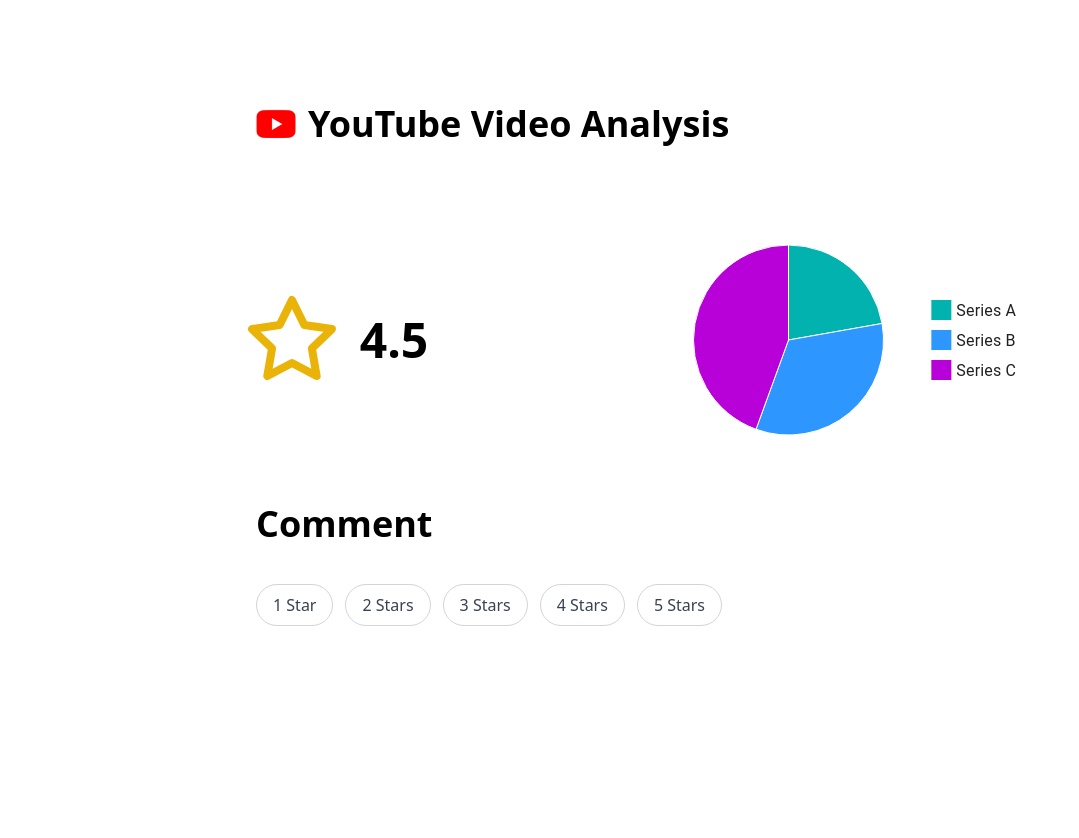
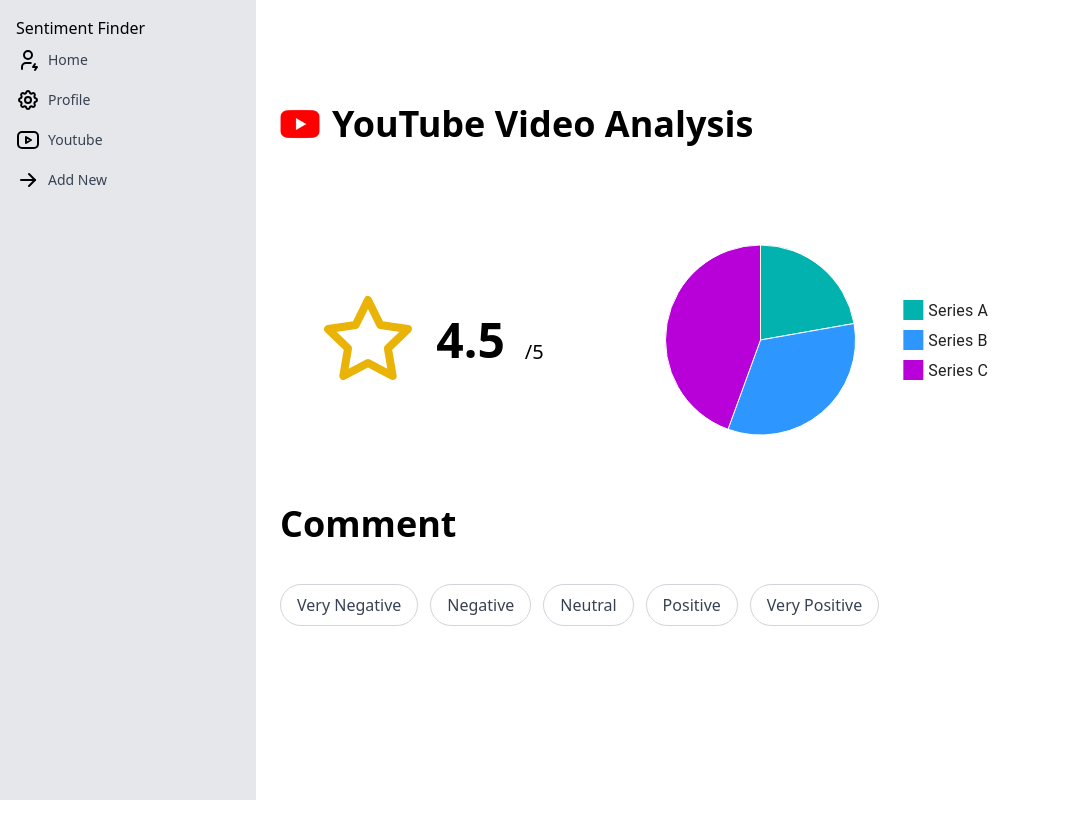
Before and after one commit to manaspros/ecell, a React (Vite) app: page /analysis in a window 1280 px wide. Shown: the top 838 px of the page, without its empty margins (0-1079 px from the left). Before the commit the page ends 800 px from the top, so only its background shows below. Built offline with nearby package versions, Linux system fonts and the light colour scheme.

Commit message:
fixed more design things

```diff
--- a/src/Home/analysis.jsx
+++ b/src/Home/analysis.jsx
@@ -1,19 +1,18 @@
 import React from "react";
-import { IconStar } from "@tabler/icons-react"; // icon for star
+import { IconStar } from "@tabler/icons-react";
 import { SidebarDemo } from "./sidebar";
 import { PieChart } from "@mui/x-charts/PieChart";
-import youtubeLogo from "../assets/youtube_logo_icon.png"; // new import for YouTube logo
+import youtubeLogo from "../assets/youtube_logo_icon.png";
 import StarComments from "../components/PillStarComments";
 
 function Analysis() {
-    return (<>
-        {/* <div className="absolute top-0 left-0 w-full z-10">
+    return (
+        <div className="flex h-screen">
+            <div className="w-64">
                 <SidebarDemo />
-        </div> */}
-        <div className="w-screen h-screen bg-white flex flex-col items-center justify-start p-6 relative z-0">
-            {/* Sidebar remains fixed */}
-            {/* Main content area */}
-            <div className="mt-20 w-full max-w-3xl z-20">
+            </div>
+            <div className="flex-1 bg-white relative p-6">
+                <div className="mt-20 w-full max-w-3xl">
                     <div className="mb-8 flex items-center gap-3">
                         <img
                             src={youtubeLogo}
@@ -24,10 +23,11 @@ function Analysis() {
                             YouTube Video Analysis
                         </h1>
                     </div>
-                <div className="flex flex-col md:flex-row items-center justify-center gap-52 pt-16">
+                    <div className="flex flex-col md:flex-row items-center justify-center gap-16 pt-16">
                         <div className="flex items-center gap-5">
                             <IconStar className="w-24 h-24 text-yellow-500" />
-                        <span className="text-5xl font-bold">4.5</span> {/* Review average */}
+                            <span className="text-5xl font-bold">4.5</span>
+                            <span className="text-xl pt-6">/5</span>
                         </div>
                         <div>
                             <PieChart
@@ -48,11 +48,10 @@ function Analysis() {
                     <h1 className="text-4xl font-bold text-left pt-16">
                         Comment
                     </h1>
-
                     <StarComments />
                 </div>
             </div>
-    </>
+        </div>
     );
 }
 
--- a/src/Home/sidebar.tsx
+++ b/src/Home/sidebar.tsx
@@ -14,7 +14,7 @@ export function SidebarDemo() {
   const links = [
     {
       label: "Home ",
-      href: "#",
+      href: "http://localhost:5173/",
       icon: <IconUserBolt className="icon" />,
     },
     {
--- a/src/components/PillStarComments.jsx
+++ b/src/components/PillStarComments.jsx
@@ -3,11 +3,11 @@ import React, { useState } from "react";
 function PillStarComments() {
     // Updated list of random words for each rating
     const commentsData = {
-        1: ["Green apple", "Silly penguin", "Adventure awaits"],
-        2: ["Curious kiwi", "Minimal meltdown", "Zealous zebra"],
-        3: ["Floating feathers", "Running rhino", "Sunny side up"],
-        4: ["Happy hippo", "Tiny tornado", "Candy castle"],
-        5: ["Perfect paradise", "Lively llama", "Whispering willows"],
+        1: ["Very negative comment 1", "Very negative comment 2", "Very negative comment 3"],
+        2: ["Negative comment 1", "Negative comment 2", "Negative comment 3"],
+        3: ["Neutral comment 1", "Neutral comment 2", "Neutral comment 3"],
+        4: ["Positive comment 1", "Positive comment 2", "Positive comment 3"],
+        5: ["Very positive comment 1", "Very positive comment 2", "Very positive comment 3"],
     };
 
     const [selectedRating, setSelectedRating] = useState(null);
@@ -15,23 +15,23 @@ function PillStarComments() {
     return (
         <div className="mt-10">
             <div className="flex gap-3">
-                {[1, 2, 3, 4, 5].map((rating) => (
+                {["Very Negative", "Negative", "Neutral", "Positive", "Very Positive"].map((label, index) => (
                     <button
-                        key={rating}
-                        onClick={() => setSelectedRating(rating)}
-                        className={`px-4 py-2 rounded-full border border-gray-300 focus:outline-none ${selectedRating === rating
-                                ? "bg-yellow-500 text-white"
-                                : "bg-white text-gray-700"
+                        key={index + 1}
+                        onClick={() => setSelectedRating(index + 1)}
+                        className={`px-4 py-2 rounded-full border border-gray-300 focus:outline-none ${selectedRating === index + 1
+                            ? "bg-yellow-500 text-white"
+                            : "bg-white text-gray-700"
                             }`}
                     >
-                        {rating} Star{rating > 1 && "s"}
+                        {label}
                     </button>
                 ))}
             </div>
             {selectedRating && (
                 <div className="mt-4">
                     <h3 className="text-lg font-semibold mb-3">
-                        Comments for {selectedRating} Star{selectedRating > 1 && "s"}:
+                        Comments for {["Very Negative", "Negative", "Neutral", "Positive", "Very Positive"][selectedRating - 1]}:
                     </h3>
                     {commentsData[selectedRating].map((comment, index) => (
                         <div key={index} className="border rounded-md p-3 mb-2 shadow-sm">
--- a/src/ui/sidebar.tsx
+++ b/src/ui/sidebar.tsx
@@ -46,11 +46,16 @@ export const DesktopSidebar = ({ className, children }) => {
   const { open, setOpen } = useSidebar();
   return (
     <motion.div
-      className={`hidden md:flex flex-col bg-gray-200 px-4 py-4 flex-shrink-0 rounded-r-lg ${className}`} // Added rounded-r-lg for curve
-      animate={{ width: open ? "18rem" : "4rem" }} // 18rem ~ 288px, 4rem ~ 64px
+      className={`hidden md:flex flex-col bg-gray-200 px-4 py-4
+        flex-shrink-0 ${className} z-50 h-screen`} // Added z-50 and full height
+      animate={{ width: open ? "18rem" : "4rem" }} // Fixed width when open
       transition={{ duration: 0.3, ease: "easeInOut" }}
       onMouseEnter={() => setOpen(true)}
       onMouseLeave={() => setOpen(false)}
+      style={{
+        borderTopRightRadius: open ? "0" : "0.5rem",
+        borderBottomRightRadius: open ? "0" : "0.5rem",
+      }}
     >
       {children}
     </motion.div>
```
Lines whose indentation alone changed are shown as unchanged.
